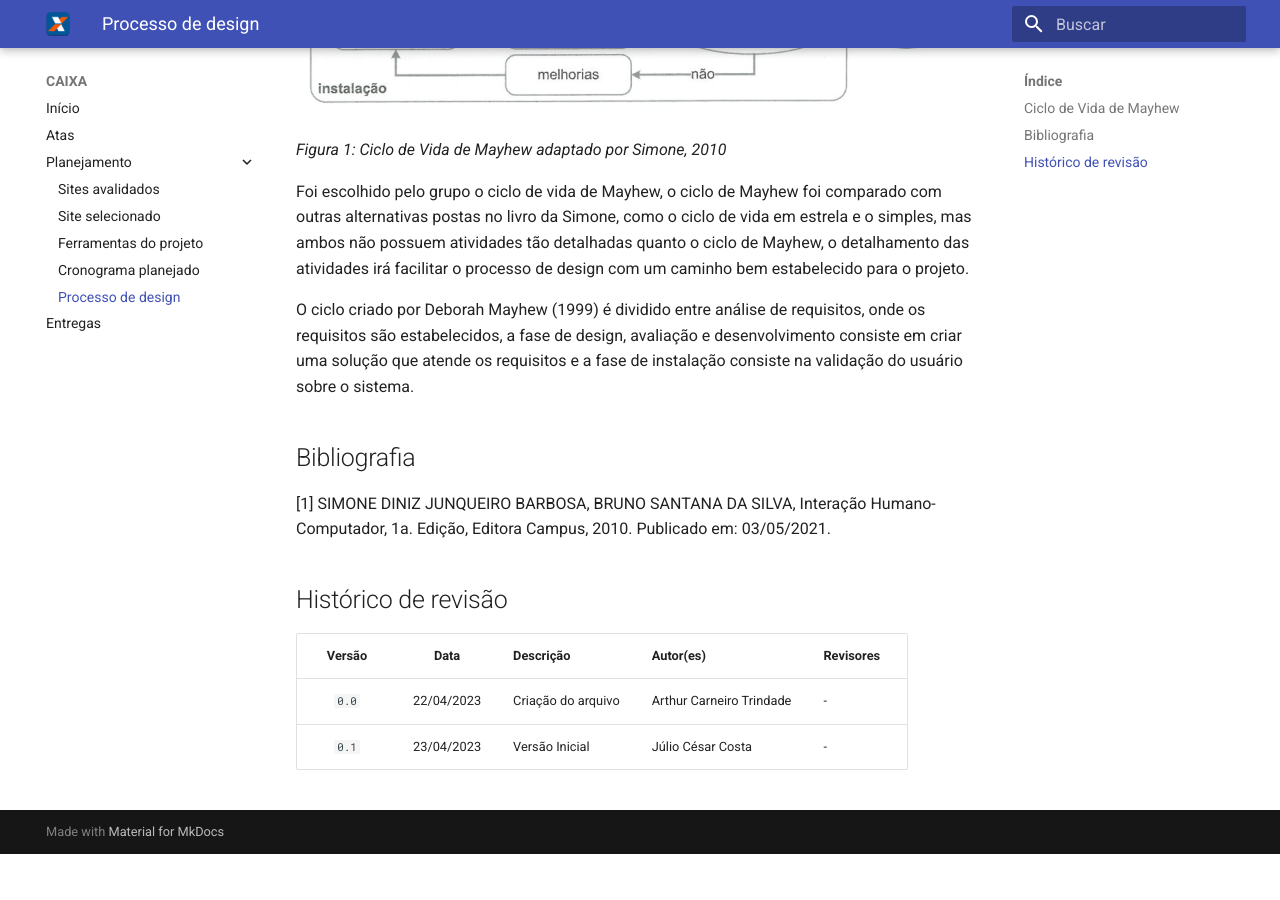
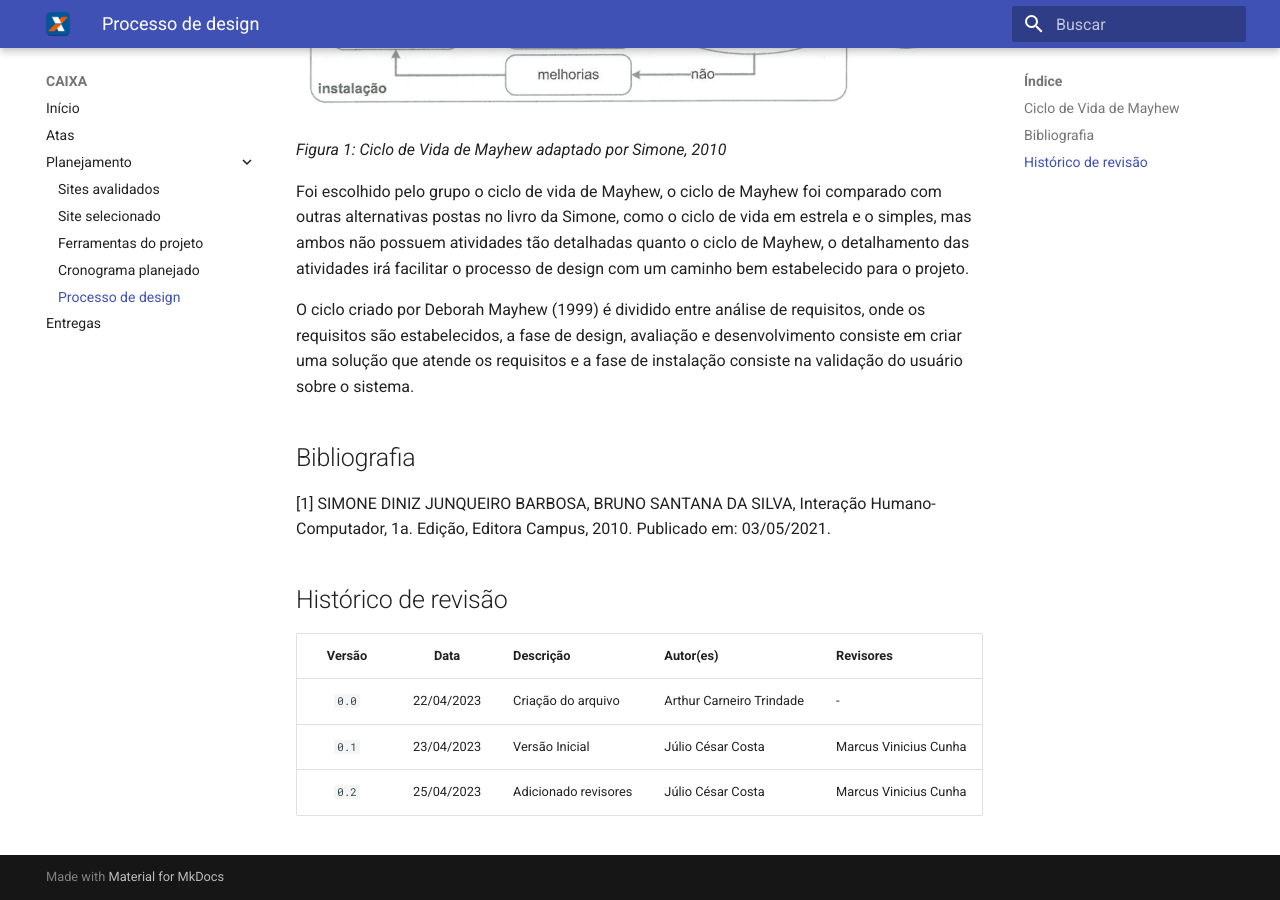
Before and after one commit to Interacao-Humano-Computador/2023.1-ISSNet, an MkDocs documentation site: the page built from gitpages/docs/planejamento/processo.md, in a window 1280 px wide and 900 px high, scrolled down 759 px. Built offline with MkDocs 1.6.1 and Material for MkDocs 9.7.7, drawn with Linux system fonts in a browser that asks for light colours; before the commit the page ends 1613 px from its top, so only the background shows below that.

Commit message:
Adiciona revisores

```diff
--- a/gitpages/docs/planejamento/processo.md
+++ b/gitpages/docs/planejamento/processo.md
@@ -21,4 +21,5 @@ Edição, Editora Campus, 2010. Publicado em: 03/05/2021.
 | Versão     | Data        | Descrição            | Autor(es)                          | Revisores  |
 | :--------: | :---------: | -------------------- | ---------------------------------- | ---------- |
 | `0.0`      |  22/04/2023 | Criação do arquivo   | Arthur Carneiro Trindade           | -          |
-| `0.1`      |  23/04/2023 | Versão Inicial       | Júlio César Costa                  | -          |
+| `0.1`      |  23/04/2023 | Versão Inicial       | Júlio César Costa                  | Marcus Vinicius Cunha |
+| `0.2`      |  25/04/2023 | Adicionado revisores | Júlio César Costa                  | Marcus Vinicius Cunha |
```
